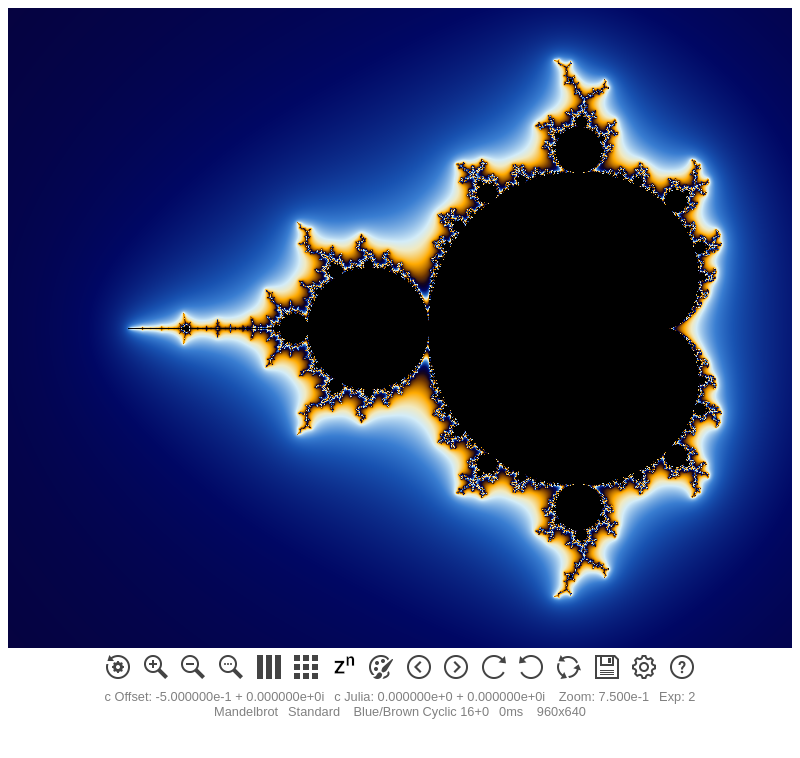
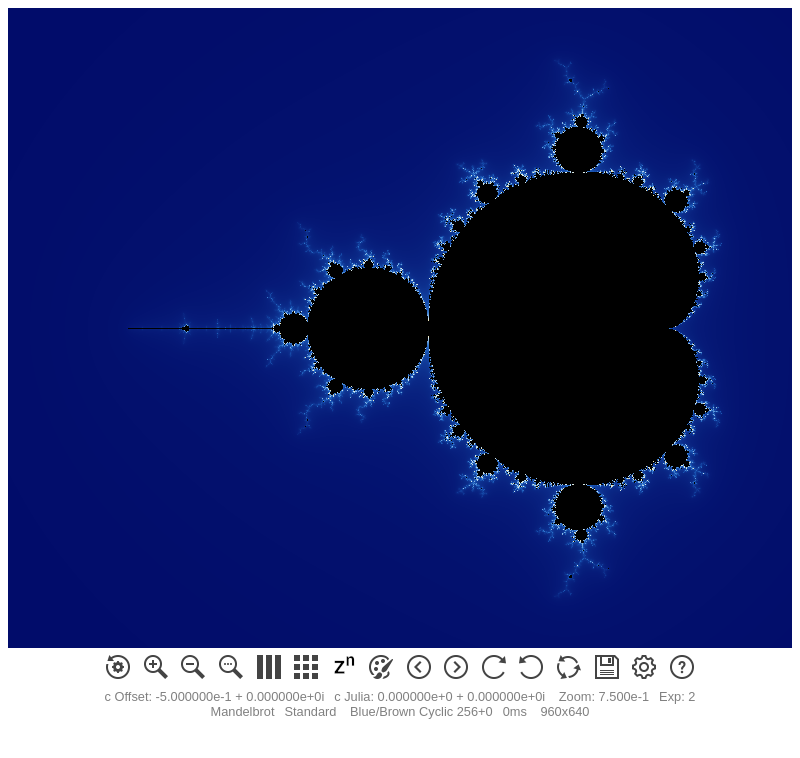
Before and after one commit to semuconsulting/fractal-generator, an Electron app: page index2.html in a window 800 px wide. Drawn offline with Linux system fonts and the light colour scheme.

Commit message:
add colormap generation utility

```diff
--- a/app.js
+++ b/app.js
@@ -2,8 +2,10 @@
 // Interactive fractal generation using JavaScript and the
 // HTML5 Canvas element.
 //
-// Uses Complex object type from complexlite.js
-// and fractal rendering routins from fractals.js.
+// Dependencies:
+// complexlite.js - basic complex maths library.
+// colorutils.js - utility library for color rendering routines.
+// fractalutils.js - utility library for fractal calculations.
 //
 // Copyright (c) 2021 Algol Variables
 //
@@ -27,7 +29,7 @@ function start() {
         "Tricorn",
     ]
     const THEMES = [ // Remember to update if you add more themes
-        "Blue/Brown Cyclic 16",
+        "Blue/Brown Cyclic 256",
         "Tropical Cyclic 256",
         "CET4s Cyclic 256",
         "Rainbow Cyclic 256",
@@ -37,6 +39,8 @@ function start() {
         "Sin Sqrt Maxiter Hue",
         "Grayscale",
         "2-Color",
+        "Experimental1",
+        "Experimental2",
     ];
     const BUTTONS = ["btnReset", "btnZoomIn", "btnZoomOut", "btnZoomAnimate", "btnMode", "btnVariant",
         "btnColor", "btnColorUp", "btnColorDown", "btnJuliaUp", "btnJuliaDown", "btnJuliaSpin",
@@ -77,6 +81,7 @@ function start() {
     var spininc = 1; // Julia rotate/spin increment in degrees
     var interp = true; // interpolate colors
     var swapaxes = false;
+    var colmaps = []; // array of generated colormaps
 
     // Initialize the interactive canvas.
     function init() {
@@ -96,10 +101,16 @@ function start() {
         selectPopulate("variantset", SETVARS);
         selectPopulate("themeset", THEMES);
 
+        // Generate colormaps
+        colmaps.push(makeColormap(COLORMAP_BB16, 256, 4));
+        colmaps.push(makeColormap(COLORMAP_TROP16, 256, 0));
+
         // Reset initial settings
         reset();
+
         // Generate image
         generateImage(imagew, imageh);
+
         // Enter main loop
         main(0);
     }
@@ -209,7 +220,7 @@ function start() {
         var ni = normalize(scalars, radius, exponent); // normalised iteration count
         switch (theme) {
             case 1: // Tropical 256-level cyclic colormap
-                color = getColormap(ni, COLORMAP_TROP256, shift, interp);
+                color = getColormap(ni, colmaps[1], shift, interp);
                 break;
             case 2: // Cet4s 256-level cyclic colormap
                 color = getColormap(ni, COLORMAP_CET4S, shift, interp);
@@ -245,8 +256,14 @@ function start() {
                 }
                 color = hsv2rgb(h, 0.75, 1);
                 break;
+            case 10: // Experimental1
+                color = getColormap(ni, colmaps[0], shift, interp);
+                break;
+            case 11: // Experimental2
+                color = getColormap(ni, colmaps[1], shift, interp);
+                break;
             default: // Blue brown 16-level cyclic colormap
-                color = getColormap(ni, COLORMAP_BB16, shift, interp);
+                color = getColormap(ni, colmaps[0], shift, interp);
                 break;
         }
 
@@ -562,6 +579,7 @@ function start() {
             elementSet("shiftset", shift);
             elementSet("interpolateset", interp);
             elementSet("swapaxes", swapaxes);
+            elementSet("shiftval", shift);
         }
     }
 
--- a/colorutils.js
+++ b/colorutils.js
@@ -1,9 +1,6 @@
 // ------------------------------------------------------------------------
-// Defines ColorRGB object, color manipulation functions and
+// Utility library defining color rendering functions and
 // cyclic colormaps for fractal generator.
-//
-// Does not use an RGB color class as instantiating new class instances
-// represents a significant overhead in the iterative fractal computation.
 //
 // Copyright (c) 2021 Algol Variables
 // ------------------------------------------------------------------------
@@ -18,9 +15,9 @@
 //
 function interpolate(col1, col2, ni) {
     var f = ni % 1; // fractional part of ni
-    var r = (col2.r - col1.r) * f + col1.r;
-    var g = (col2.g - col1.g) * f + col1.g;
-    var b = (col2.b - col1.b) * f + col1.b;
+    var r = Math.floor((col2.r - col1.r) * f + col1.r);
+    var g = Math.floor((col2.g - col1.g) * f + col1.g);
+    var b = Math.floor((col2.b - col1.b) * f + col1.b);
     return { r: r, g: g, b: b, a: 255 };
 }
 
@@ -100,6 +97,40 @@ function getColormap(ni, colmap, shift, interp) {
         return { r: 255, g: 255, b: 255, a: 255 };
     }
 }
+
+// Generate RGB colormap array from palette of key colors.
+//
+// @param {object} colors - array of RGB colors [[r,g,b],[r,g,b],...]
+// @param {number} levels - number of levels in colormap e.g. 256
+// @param {number} shift - shift colormap index
+// @return {object} - RGB color map [[r,g,b],[r,g,b],...]
+//
+function makeColormap(colors, levels, shift) {
+
+    var i, cidx, col, col1, col2;
+    var clen = colors.length;
+    var f = clen / levels;
+    var cmap = [];
+    var fi = 0;
+    for (i = 0; i < levels; i += 1) {
+        cidx = Math.floor(i / clen + shift);
+        col = colors[cidx % clen];
+        col1 = { r: col[0], g: col[1], b: col[2] }
+        col = colors[(cidx + 1) % clen];
+        col2 = { r: col[0], g: col[1], b: col[2] }
+        col = interpolate(col1, col2, fi);
+        cmap.push([col.r, col.g, col.b])
+        fi = (fi + f) % 1;
+    }
+    return cmap;
+}
+
+const COLORMAP_TROP16 = [
+    [3, 72, 0], [24, 111, 10], [51, 147, 22], [219, 188, 47],
+    [240, 131, 42], [243, 61, 33], [217, 66, 40], [191, 71, 46],
+    [134, 81, 80], [126, 78, 186], [125, 92, 254], [140, 155, 251],
+    [162, 246, 245], [112, 225, 91], [100, 186, 44], [93, 12, 70]
+]
 
 const COLORMAP_BB16 = [
     [66, 30, 15], [25, 7, 26], [9, 1, 47], [4, 4, 73],
--- a/fractals.js
+++ b/fractalutils.js
@@ -1,6 +1,6 @@
 // ------------------------------------------------------------------------
-// Core fractal calculation and color rendering functions for
-// fractal generator.
+// Utility library defining core fractal calculations for fractal
+// generator.
 //
 // Uses Complex object type from complexlite.js library.
 //
--- a/index2.html
+++ b/index2.html
@@ -140,6 +140,7 @@
           <td><select id="themeset" name="themeset"></select></td>
           <td><label class="wid2" for="shiftset">Shift:</label></td>
           <td colspan=2><input class="wid2" id="shiftset" type="range" min=0 max=100 value=0></td>
+          <td><span class="text-left" id="shiftval">0</span></td>
         </tr>
         <tr>
           <td><label class="wid2" for="interpolateset">Interpolate:</label></td>
@@ -271,9 +272,9 @@
     </div> <!-- /.help -->
   </div> <!-- /.main-container -->
   <!-- You can also require other files to run in this process -->
+  <script src="./complexlite.js"></script>
   <script src="./colorutils.js"></script>
-  <script src="./complexlite.js"></script>
-  <script src="./fractals.js"></script>
+  <script src="./fractalutils.js"></script>
   <script src="./app.js"></script>
   <script src="./renderer.js"></script>
 </body>
--- a/styles.css
+++ b/styles.css
@@ -78,6 +78,10 @@ label.wid2 {
 
 label.wid1 {
     width: 20px;
+}
+
+.text-left {
+    text-align: left;
 }
 
 .text-center {
```
Also changed, not shown: index.html (+2 -2 lines), README.md.
